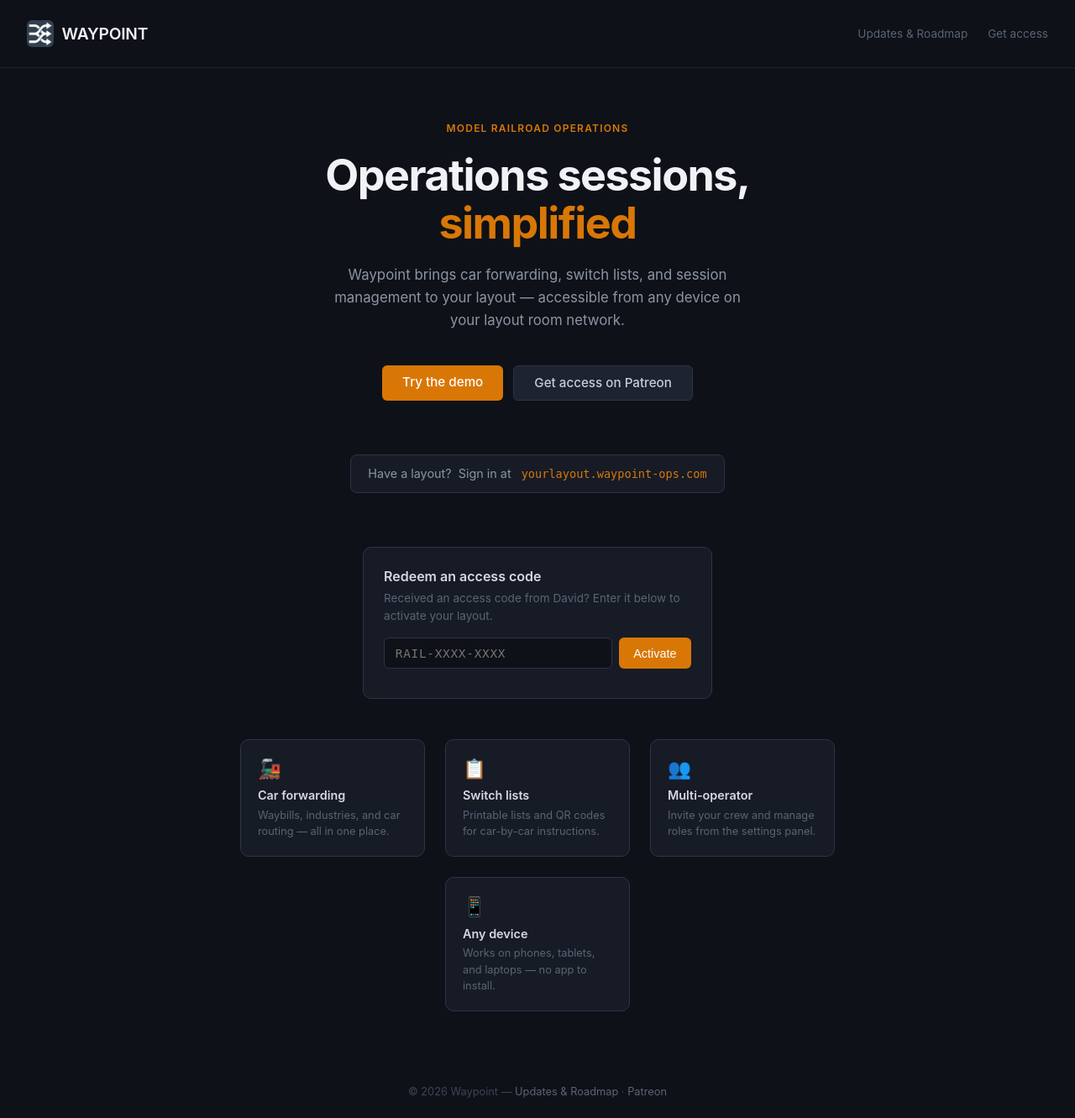
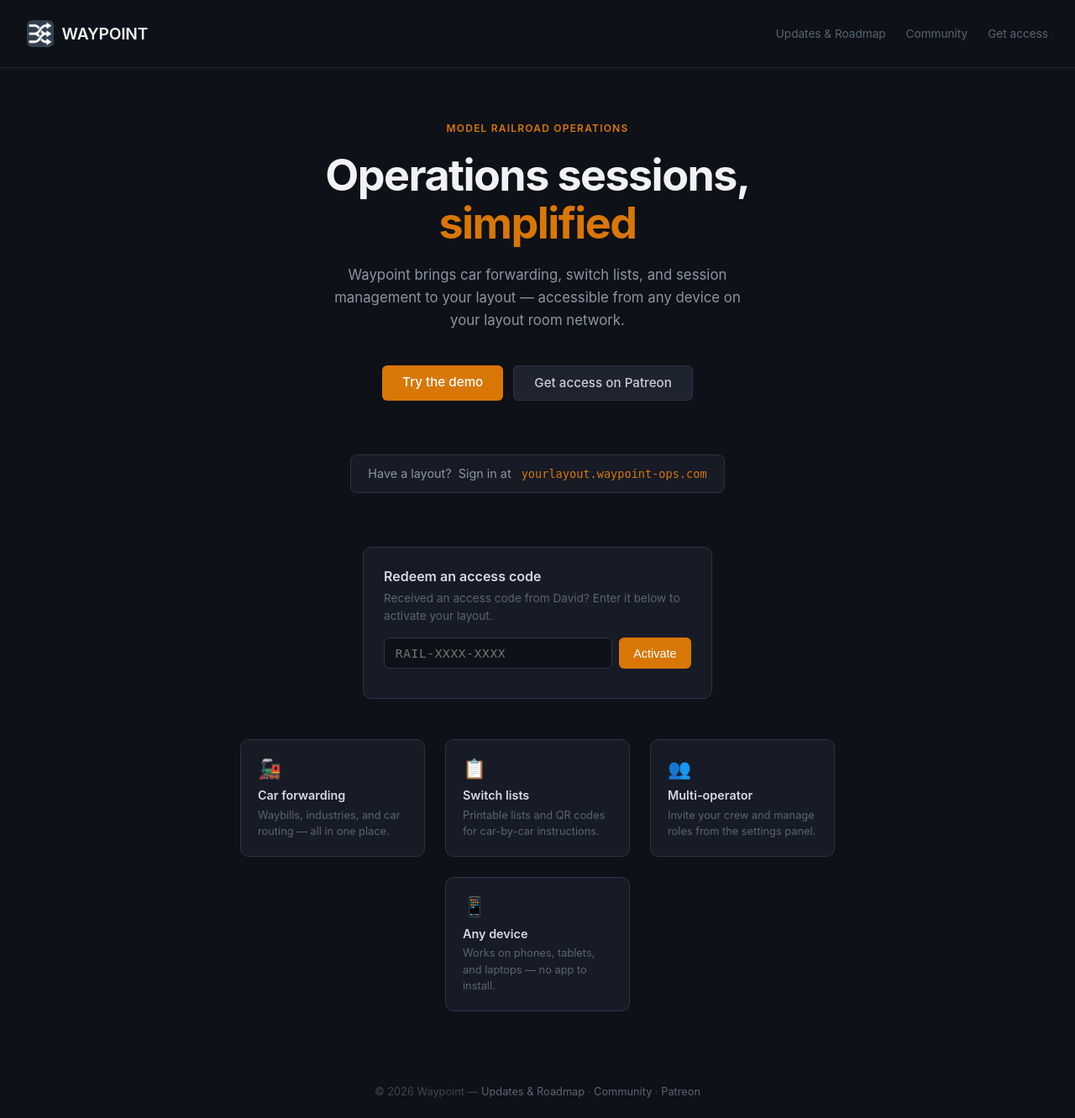
Before and after one commit to daviddalzell/railcar-sim, a FastAPI app: page /redeem in a window 1280 px wide. Shown: the whole page at 84% size. Run offline with FastAPI, Linux system fonts and the light colour scheme; some libraries are stand-ins or nearby versions.

Commit message:
Add Community (Patreon chat) link to all public page headers and footers
Also corrects inconsistent Patreon URLs to use the canonical
patreon.com/cw/waypoint_ops form throughout.

Co-Authored-By: Claude Sonnet 4.6 <noreply@anthropic.com>

```diff
--- a/templates/changelog.html
+++ b/templates/changelog.html
@@ -233,6 +233,7 @@
     </div>
     <nav class="header-nav">
       <a href="/">Home</a>
+      <a href="https://www.patreon.com/cw/waypoint_ops/chats" target="_blank" rel="noopener">Community</a>
       <a href="/signup">Get access</a>
     </nav>
   </header>
@@ -332,7 +333,8 @@
   <footer>
     &copy; 2026 Waypoint &mdash;
     <a href="/">Home</a> &middot;
-    <a href="https://www.patreon.com/WaypointOps">Patreon</a>
+    <a href="https://www.patreon.com/cw/waypoint_ops/chats">Community</a> &middot;
+    <a href="https://www.patreon.com/cw/waypoint_ops">Patreon</a>
   </footer>
 
 </body>
--- a/templates/landing.html
+++ b/templates/landing.html
@@ -197,6 +197,7 @@
     </div>
     <nav class="header-nav">
       <a href="/updates">Updates &amp; Roadmap</a>
+      <a href="https://www.patreon.com/cw/waypoint_ops/chats" target="_blank" rel="noopener">Community</a>
       <a href="/signup">Get access</a>
     </nav>
   </header>
@@ -266,7 +267,8 @@
   <footer>
     &copy; 2026 Waypoint &mdash;
     <a href="/updates">Updates &amp; Roadmap</a> &middot;
-    <a href="https://www.patreon.com/WaypointOps">Patreon</a>
+    <a href="https://www.patreon.com/cw/waypoint_ops/chats">Community</a> &middot;
+    <a href="https://www.patreon.com/cw/waypoint_ops">Patreon</a>
   </footer>
 
 <script>
--- a/templates/rfc_layout_rename.html
+++ b/templates/rfc_layout_rename.html
@@ -293,6 +293,7 @@
     <nav class="header-nav">
       <a href="/">Home</a>
       <a href="/updates">Updates &amp; Roadmap</a>
+      <a href="https://www.patreon.com/cw/waypoint_ops/chats" target="_blank" rel="noopener">Community</a>
     </nav>
   </header>
 
@@ -417,7 +418,8 @@
     &copy; 2026 Waypoint &mdash;
     <a href="/">Home</a> &middot;
     <a href="/updates">Updates &amp; Roadmap</a> &middot;
-    <a href="https://www.patreon.com/WaypointOps">Patreon</a>
+    <a href="https://www.patreon.com/cw/waypoint_ops/chats">Community</a> &middot;
+    <a href="https://www.patreon.com/cw/waypoint_ops">Patreon</a>
   </footer>
 
 </body>
--- a/templates/signup.html
+++ b/templates/signup.html
@@ -174,6 +174,7 @@
     <nav class="header-nav">
       <a href="/">Home</a>
       <a href="/updates">Updates &amp; Roadmap</a>
+      <a href="https://www.patreon.com/cw/waypoint_ops/chats" target="_blank" rel="noopener">Community</a>
     </nav>
   </header>
 
@@ -217,6 +218,7 @@
     &copy; 2026 Waypoint &mdash;
     <a href="/">Home</a> &middot;
     <a href="/updates">Updates &amp; Roadmap</a> &middot;
+    <a href="https://www.patreon.com/cw/waypoint_ops/chats">Community</a> &middot;
     <a href="https://www.patreon.com/cw/waypoint_ops">Patreon</a>
   </footer>
 
```
